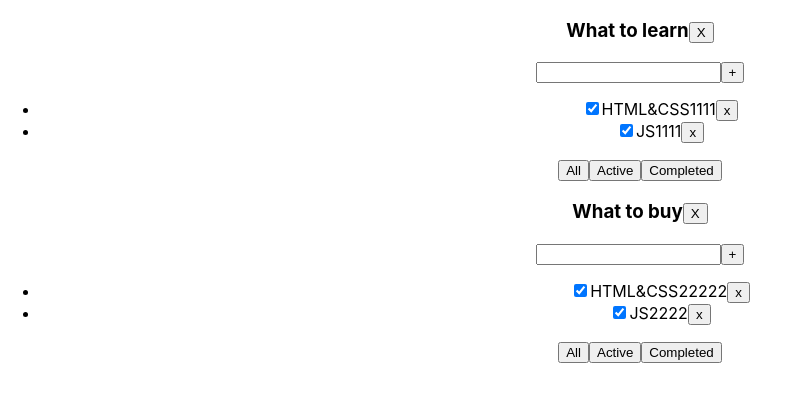
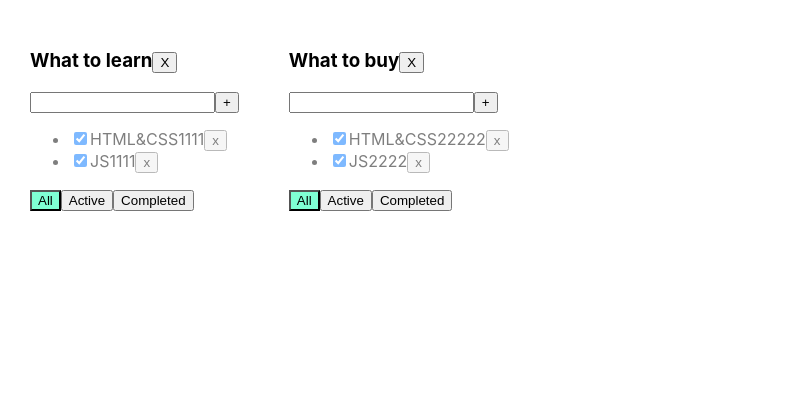
Before and after one commit to vbsm11/tododop-data_structures, a React (Create React App) app: page / in a window 1280 px wide. Shown: the top 402 px of the page, without its empty margins (0-790 px from the left). Built offline with nearby package versions, Linux system fonts and the light colour scheme.

Commit message:
Change css and App export

```diff
--- a/src/App.css
+++ b/src/App.css
@@ -1,38 +1,25 @@
+
 .App {
-  text-align: center;
+  padding: 30px;
+  display: flex;
 }
 
-.App-logo {
-  height: 40vmin;
-  pointer-events: none;
+.App > div {
+  margin-right: 50px;
 }
 
-@media (prefers-reduced-motion: no-preference) {
-  .App-logo {
-    animation: App-logo-spin infinite 20s linear;
-  }
+.error {
+  border: red 1px solid;
 }
 
-.App-header {
-  background-color: #282c34;
-  min-height: 100vh;
-  display: flex;
-  flex-direction: column;
-  align-items: center;
-  justify-content: center;
-  font-size: calc(10px + 2vmin);
-  color: white;
+.error-message {
+  color: red;
 }
 
-.App-link {
-  color: #61dafb;
+.active-filter {
+  background-color: aquamarine;
 }
 
-@keyframes App-logo-spin {
-  from {
-    transform: rotate(0deg);
-  }
-  to {
-    transform: rotate(360deg);
-  }
+.is-done {
+  opacity: 0.5;
 }
--- a/src/App.tsx
+++ b/src/App.tsx
@@ -23,7 +23,7 @@ type TasksStateType = {
   [key: string]: TasksStateElementType
 }
 
-export function App() {
+function App() {
 
   let todolistId1 = v1();
   let todolistId2 = v1();
@@ -111,3 +111,5 @@ export function App() {
       </div>
   );
 }
+
+export default App
--- a/src/index.tsx
+++ b/src/index.tsx
@@ -1,7 +1,7 @@
 import React from 'react';
 import ReactDOM from 'react-dom/client';
 import './index.css';
-import {App} from './App';
+import App from './App';
 import reportWebVitals from './reportWebVitals';
 
 const root = ReactDOM.createRoot(
```
